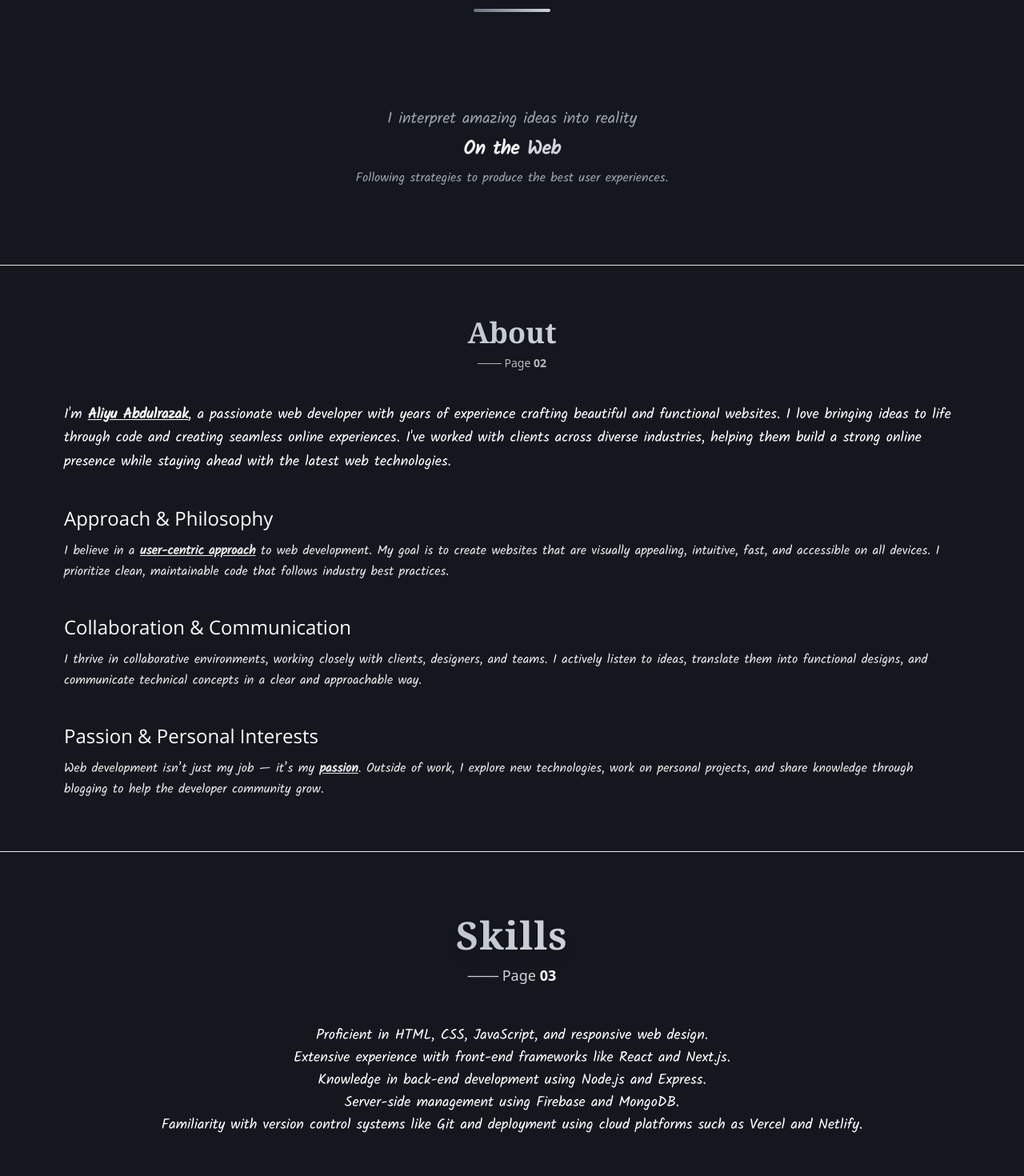
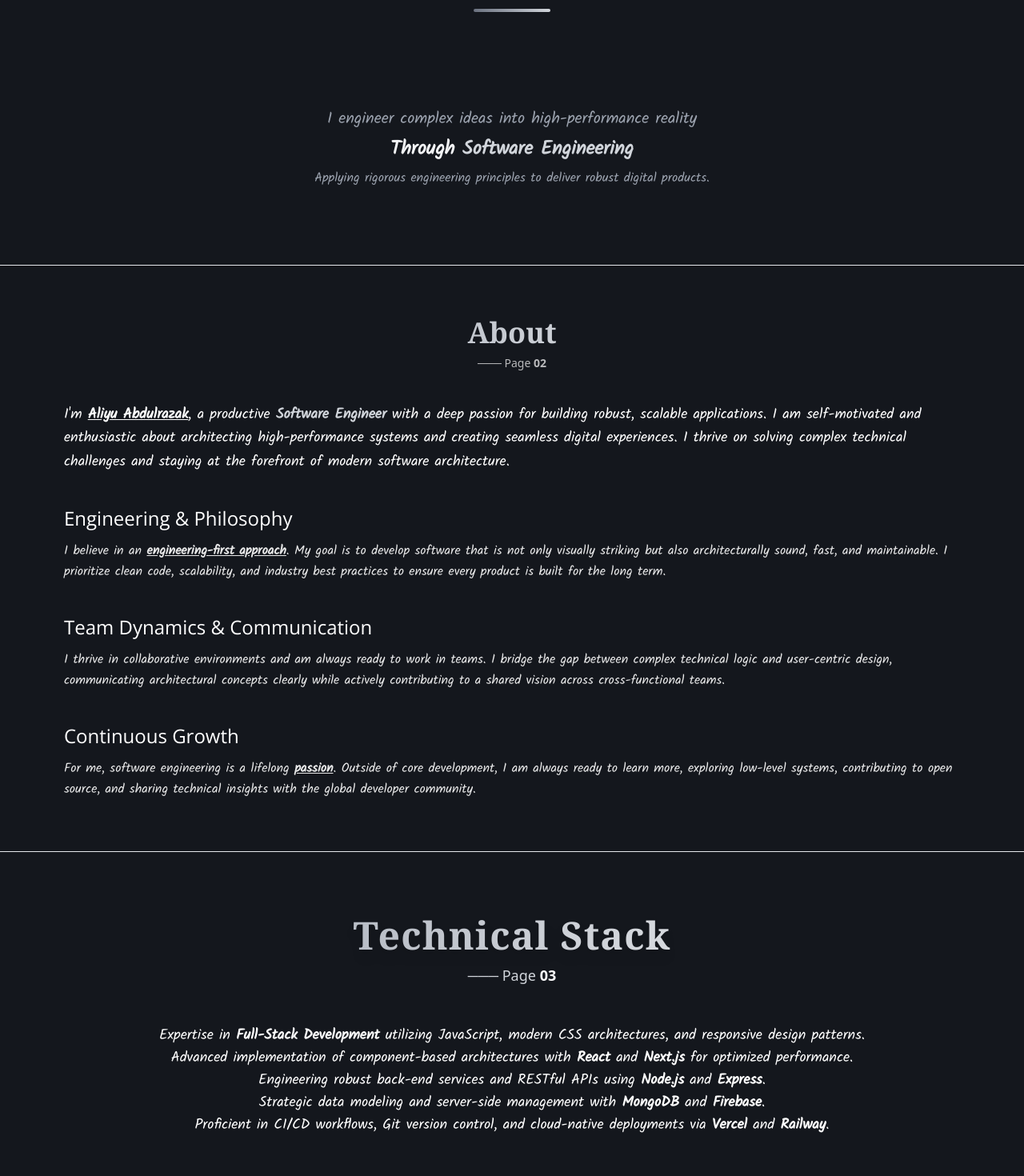
Before and after one commit to Razak002/zakson-portfolio, a React (Create React App) app: page / in a window 1280 px wide. Shown: the part 1080-2550 px from the top of the page at 80% size. Built offline with nearby package versions, Linux system fonts and the light colour scheme.

Commit message:
feat: Add new components for Hero, Passion, About, Project, and Skills sections to the portfolio.

```diff
--- a/src/components/Hero.jsx
+++ b/src/components/Hero.jsx
@@ -45,9 +45,7 @@ function Hero() {
             variants={fadeInUp}
             className="text-white text-lg md:text-xl font-kalam"
           >
-            I'm a productive Software engineer with great passions. I am
-            self-motivated, enthusiastic, and always ready to work in teams and
-            to learn more.
+            Results-driven Software Engineer with a focus on efficiency and innovation. Enthusiastic about collaborative problem-solving and committed to continuous learning in the ever-evolving tech landscape
           </motion.p>
 
           <motion.div
--- a/src/components/Passion.jsx
+++ b/src/components/Passion.jsx
@@ -1,44 +1,3 @@
-// import React from 'react';
-
-// function Passion() {
-//   return (
-//     <div className="bg-zinc-800 p-6 w-[100%] h-auto md:p-10 text-white flex flex-col items-center">
-
-//       {/* Title Section */}
-//       <h2 className="text-3xl md:text-4xl text-white text-center font-serif font-bold mb-4">
-//         Passion Driven
-//       </h2>
-
-//       <h1 className="text-white text-lg md:text-xl font-kalam text-center mb-2">
-//         This is exactly what I know how to do best
-//       </h1>
-
-//       <p className="text-center mb-6 text-sm md:text-base font-kalam">
-//         I develop websites with amazing user experiences.
-//       </p>
-
-//       {/* Divider Line */}
-//       <div className="w-24 h-1 bg-white my-4"></div>
-
-//       {/* Secondary Section */}
-//       <div className="py-7 mt-10 md:mt-20">
-//         <h2 className="text-white text-lg md:text-xl text-center font-kalam mb-2">
-//           I interpret amazing ideas into reality
-//         </h2>
-
-//         <h2 className="text-white text-xl text-center font-kalam mb-4">
-//           On the Web
-//         </h2>
-
-//         <p className="text-center text-sm md:text-base font-kalam">
-//           Following strategies to produce the best user experiences.
-//         </p>
-//       </div>
-//     </div>
-//   );
-// }
-
-// export default Passion;
 import React from "react";
 import { motion } from "framer-motion";
 
@@ -48,13 +7,13 @@ function Passion() {
     hidden: { opacity: 0 },
     show: {
       opacity: 1,
-      transition: { staggerChildren: 0.3 }
-    }
+      transition: { staggerChildren: 0.3 },
+    },
   };
 
   const fadeInUp = {
     hidden: { opacity: 0, y: 30 },
-    show: { opacity: 1, y: 0, transition: { duration: 0.8, ease: "easeOut" } }
+    show: { opacity: 1, y: 0, transition: { duration: 0.8, ease: "easeOut" } },
   };
 
   return (
@@ -78,14 +37,15 @@ function Passion() {
           variants={fadeInUp}
           className="text-lg md:text-xl font-kalam text-center mt-3 text-gray-300"
         >
-          This is exactly what I know how to do best
+          Engineering solutions is what I do best
         </motion.h1>
 
         <motion.p
           variants={fadeInUp}
           className="text-center text-sm md:text-base font-kalam mt-2 max-w-xl text-gray-400"
         >
-          I develop websites with amazing user experiences.
+          I architect and build scalable software with seamless user
+          experiences.
         </motion.p>
 
         {/* Divider Line */}
@@ -106,21 +66,22 @@ function Passion() {
             variants={fadeInUp}
             className="text-lg md:text-xl font-kalam text-gray-400"
           >
-            I interpret amazing ideas into reality
+            I engineer complex ideas into high-performance reality
           </motion.h2>
 
           <motion.h2
             variants={fadeInUp}
             className="text-xl md:text-2xl font-kalam font-bold text-gray-100"
           >
-            On the <span className="text-gray-300">Web</span>
+            Through <span className="text-gray-300">Software Engineering</span>
           </motion.h2>
 
           <motion.p
             variants={fadeInUp}
             className="text-sm md:text-base font-kalam text-gray-400"
           >
-            Following strategies to produce the best user experiences.
+            Applying rigorous engineering principles to deliver robust digital
+            products.
           </motion.p>
         </motion.div>
       </motion.div>
--- a/src/menue/About.jsx
+++ b/src/menue/About.jsx
@@ -1,46 +1,3 @@
-// import React from 'react'
-
-
-// function About() {
-//   return (
-//     <div id='about'>
-//       <div className='w-[100%] md:py-6 justify-center items-center p-2 md:p-20'>
-
-//         <div className="text-white skills-left md:text-xl font-Gothic animate__animated animate__zoomIn">
-//           <h3 className='py-4'>About</h3>
-//           <h4 className='p-2'>
-//             ───&nbsp;&nbsp;Page <strong >02</strong>
-//           </h4>
-//         </div>
-//         <p className='text-white text-left  py-3 font-kalam'>
-
-//           I'm Aliyu Abdulrazak, a passionate web developer with some years of experience crafting beautiful and functional websites. I love bringing ideas to life through code and creating seamless online experiences.
-
-//           Throughout my career, I've worked with diverse clients from various industries, helping them establish a strong online presence and achieve their digital goals, and I am constantly staying updated with the latest web development trends and technologies.
-//           </p>
-
-//           <h2 className='text-xl py-3 text-white font-openSans'>Approach and Philosophy:</h2>
-
-//         <p className='text-white text-sm font-kalam'>  I believe in a user-centric approach to web development. My goal is to create websites that are not only visually appealing but also intuitive, fast, and accessible across different devices. I prioritize clean and maintainable code, adhering to industry best practices and following the latest web standards.</p>
-
-//        <h2 className='text-xl  py-3 text-white font-openSans'>Collaboration and Communication:</h2>
-
-//         <p className='text-white text-sm font-kalam'>  I thrive in collaborative environments, working closely with clients, designers, and other team members. I actively listen to their ideas and requirements, translating them into functional and visually captivating websites. My strong communication skills enable me to effectively convey technical concepts to non-technical stakeholders, fostering productive and smooth collaborations.</p>
-
-//         <h2 className='text-xl  py-3 text-white font-openSans'>Passion and Personal Interests:</h2>
-
-//          <p className='text-white text-sm font-kalam'> Web development is not just a job for me; it's my passion. Outside of work, I enjoy exploring new web technologies and experimenting with personal projects. I'm also an avid blogger, where I share insights and tips on web development to contribute to the larger developer community.    </p>
-
-
-
-//       </div>
-
-//     </div>
-//   )
-// }
-
-// export default About
-
 import React from "react";
 import { motion } from "framer-motion";
 
@@ -91,10 +48,9 @@ function About() {
           className="font-kalam text-lg leading-relaxed max-w-3xl mx-auto md:mx-0"
         >
           I'm <span className="underline font-semibold">Aliyu Abdulrazak</span>,
-          a passionate web developer with years of experience crafting beautiful and functional websites.
-          I love bringing ideas to life through code and creating seamless online experiences.
-          I've worked with clients across diverse industries, helping them build a strong online presence
-          while staying ahead with the latest web technologies.
+          a productive <span className="text-gray-300 font-bold">Software Engineer</span> with a deep passion for building robust, scalable applications.
+          I am self-motivated and enthusiastic about architecting high-performance systems and creating seamless digital experiences.
+          I thrive on solving complex technical challenges and staying at the forefront of modern software architecture.
         </motion.p>
 
         {/* Approach */}
@@ -102,11 +58,12 @@ function About() {
           variants={fadeInUp}
           className="space-y-3"
         >
-          <h2 className="text-2xl font-openSans">Approach & Philosophy</h2>
+          <h2 className="text-2xl font-openSans">Engineering & Philosophy</h2>
           <p className="font-kalam text-base opacity-90 max-w-3xl leading-relaxed">
-            I believe in a <span className="underline font-semibold">user-centric approach</span> to web development.
-            My goal is to create websites that are visually appealing, intuitive, fast, and accessible on all devices.
-            I prioritize clean, maintainable code that follows industry best practices.
+            I believe in an <span className="underline font-semibold">engineering-first approach</span>.
+            My goal is to develop software that is not only visually striking but also architecturally sound,
+            fast, and maintainable. I prioritize clean code, scalability, and industry best practices
+            to ensure every product is built for the long term.
           </p>
         </motion.div>
 
@@ -115,11 +72,12 @@ function About() {
           variants={fadeInUp}
           className="space-y-3"
         >
-          <h2 className="text-2xl font-openSans">Collaboration & Communication</h2>
+          <h2 className="text-2xl font-openSans">Team Dynamics & Communication</h2>
           <p className="font-kalam text-base opacity-90 max-w-3xl leading-relaxed">
-            I thrive in collaborative environments, working closely with clients, designers, and teams.
-            I actively listen to ideas, translate them into functional designs,
-            and communicate technical concepts in a clear and approachable way.
+            I thrive in collaborative environments and am always ready to work in teams.
+            I bridge the gap between complex technical logic and user-centric design,
+            communicating architectural concepts clearly while actively contributing to a shared vision
+            across cross-functional teams.
           </p>
         </motion.div>
 
@@ -128,12 +86,11 @@ function About() {
           variants={fadeInUp}
           className="space-y-3"
         >
-          <h2 className="text-2xl font-openSans">Passion & Personal Interests</h2>
+          <h2 className="text-2xl font-openSans">Continuous Growth</h2>
           <p className="font-kalam text-base opacity-90 max-w-3xl leading-relaxed">
-            Web development isn’t just my job — it’s my{" "}
-            <span className="underline font-semibold">passion</span>.
-            Outside of work, I explore new technologies, work on personal projects,
-            and share knowledge through blogging to help the developer community grow.
+            For me, software engineering is a lifelong <span className="underline font-semibold">passion</span>.
+            Outside of core development, I am always ready to learn more, exploring low-level systems,
+            contributing to open source, and sharing technical insights with the global developer community.
           </p>
         </motion.div>
       </motion.div>
--- a/src/menue/Project.jsx
+++ b/src/menue/Project.jsx
@@ -1,4 +1,3 @@
-
 import React from "react";
 import { FaExternalLinkSquareAlt, FaGithub } from "react-icons/fa";
 import { WORKS } from "../distl/data";
@@ -21,7 +20,11 @@ function Project() {
 
   const popIn = {
     hidden: { opacity: 0, scale: 0.9 },
-    show: { opacity: 1, scale: 1, transition: { duration: 0.6, ease: "easeOut" } },
+    show: {
+      opacity: 1,
+      scale: 1,
+      transition: { duration: 0.6, ease: "easeOut" },
+    },
   };
 
   return (
@@ -40,20 +43,19 @@ function Project() {
             variants={fadeInUp}
             className="text-4xl md:text-5xl font-serif font-bold tracking-wide text-white drop-shadow-lg"
           >
-            Projects
+            Featured Projects
           </motion.h3>
-          <motion.h4
-            variants={fadeInUp}
-            className="text-lg mt-3 text-gray-300"
-          >
+          <motion.h4 variants={fadeInUp} className="text-lg mt-3 text-gray-300">
             ─── Page <strong className="text-white">04</strong>
           </motion.h4>
           <motion.p
             variants={fadeInUp}
             className="text-gray-300 max-w-3xl mx-auto mt-4 font-kalam text-sm md:text-lg"
           >
-            I build web apps with well-oriented user interfaces (UI), fully responsive layouts,
-            strong data protection, fast loading times, and built-in integrations.
+            I engineer scalable applications featuring optimized architectural
+            patterns, high-performance delivery, and robust end-to-end security.
+            My focus is on developing resilient back-end infrastructures paired
+            with intuitive, fully-responsive user interfaces.
           </motion.p>
         </motion.div>
 
--- a/src/menue/Skills.jsx
+++ b/src/menue/Skills.jsx
@@ -1,43 +1,3 @@
-// import React from 'react';
-
-// function Skills() {
-//   return (
-//     <div id="skills" className=" p-6 w-full h-auto md:p-20 text-white">
-//       {/* Skills Title Section */}
-//       <div className="text-center mb-8">
-//         <h3 className="text-3xl md:text-4xl font-serif font-bold">Skills</h3>
-//         <h4 className="text-lg mt-2">─── Page <strong>03</strong></h4>
-//       </div>
-
-//       {/* Skills Description Section */}
-//       <div className="text-white font-kalam text-sm md:text-base leading-6 mb-12">
-//         <p>Proficient in HTML, CSS, JavaScript, and responsive web design.</p>
-//         <p>Extensive experience with front-end frameworks like React and Next.js.</p>
-//         <p>Knowledge in back-end development using Node.js and Express.</p>
-//         <p>Server-side management using Firebase and MongoDB.</p>
-//         <p>Familiarity with version control systems like Git and deployment using cloud platforms such as Vercel and Netlify.</p>
-//       </div>
-
-//       {/* Skills Icons Section */}
-//       <div className="grid grid-cols-4 sm:grid-cols-3 md:grid-cols-4 lg:grid-cols-6 gap-8 items-center justify-center">
-//         <img src="https://cdn.jsdelivr.net/gh/devicons/devicon/icons/html5/html5-plain-wordmark.svg" alt="HTML5" className="w-16 md:w-20 hover:scale-125 duration-200" />
-//         <img src="https://cdn.jsdelivr.net/gh/devicons/devicon/icons/css3/css3-plain-wordmark.svg" alt="CSS3" className="w-16 md:w-20 hover:scale-125 duration-200" />
-//         <img src="https://cdn.jsdelivr.net/gh/devicons/devicon/icons/javascript/javascript-original.svg" alt="JavaScript" className="w-16 md:w-20 hover:scale-125 duration-200" />
-//         <img src="https://cdn.jsdelivr.net/gh/devicons/devicon/icons/nodejs/nodejs-original-wordmark.svg" alt="Node.js" className="w-16 md:w-20 hover:scale-125 duration-200" />
-//         <img src="https://cdn.jsdelivr.net/gh/devicons/devicon/icons/mongodb/mongodb-original-wordmark.svg" alt="MongoDB" className="w-16 md:w-20 hover:scale-125 duration-200" />
-//         <img src="https://cdn.jsdelivr.net/gh/devicons/devicon@latest/icons/tailwindcss/tailwindcss-original-wordmark.svg" alt='tailwind' className="w-16 md:w-20 hover:scale-125 duration-200" />
-//         <img src="https://cdn.jsdelivr.net/gh/devicons/devicon/icons/express/express-original-wordmark.svg" alt="Express.js" className="w-16 md:w-20 bg-white p-2 rounded hover:scale-125 duration-200" />
-//         <img src="https://cdn.jsdelivr.net/gh/devicons/devicon/icons/bootstrap/bootstrap-original-wordmark.svg" alt="Bootstrap" className="w-16 md:w-20 hover:scale-125 duration-200" />
-//         <img src="https://cdn.jsdelivr.net/gh/devicons/devicon/icons/react/react-original-wordmark.svg" alt="React" className="w-16 md:w-20 hover:scale-125 duration-200" />
-//         <img src="https://cdn.jsdelivr.net/gh/devicons/devicon/icons/git/git-plain-wordmark.svg" alt="Git" className="w-16 md:w-20 hover:scale-125 duration-200" />
-//         <img src="https://cdn.jsdelivr.net/gh/devicons/devicon/icons/vscode/vscode-original-wordmark.svg" alt="VS Code" className="w-16 md:w-20 hover:scale-125 duration-200" />
-//         <img src="https://cdn.jsdelivr.net/gh/devicons/devicon/icons/nextjs/nextjs-original-wordmark.svg" alt="Next.js" className="w-16 md:w-20 bg-white p-2 rounded hover:scale-125 duration-200" />
-//       </div>
-//     </div>
-//   );
-// }
-
-// export default Skills;
 import React from "react";
 import { motion } from "framer-motion";
 
@@ -131,7 +91,7 @@ function Skills() {
           variants={fadeInUp}
           className="text-4xl md:text-5xl font-serif font-bold bg-gradient-to-r from-gray-400 to-gray-100 bg-clip-text text-transparent tracking-wide drop-shadow-lg"
         >
-          Skills
+          Technical Stack
         </motion.h3>
         <motion.h4
           variants={fadeInUp}
@@ -149,13 +109,20 @@ function Skills() {
         whileInView="show"
         viewport={{ once: true, amount: 0.3 }}
       >
-        <motion.p variants={fadeInUp}>Proficient in HTML, CSS, JavaScript, and responsive web design.</motion.p>
-        <motion.p variants={fadeInUp}>Extensive experience with front-end frameworks like React and Next.js.</motion.p>
-        <motion.p variants={fadeInUp}>Knowledge in back-end development using Node.js and Express.</motion.p>
-        <motion.p variants={fadeInUp}>Server-side management using Firebase and MongoDB.</motion.p>
         <motion.p variants={fadeInUp}>
-          Familiarity with version control systems like Git and deployment using
-          cloud platforms such as Vercel and Netlify.
+          Expertise in <strong>Full-Stack Development</strong> utilizing JavaScript, modern CSS architectures, and responsive design patterns.
+        </motion.p>
+        <motion.p variants={fadeInUp}>
+          Advanced implementation of component-based architectures with <strong>React</strong> and <strong>Next.js</strong> for optimized performance.
+        </motion.p>
+        <motion.p variants={fadeInUp}>
+          Engineering robust back-end services and RESTful APIs using <strong>Node.js</strong> and <strong>Express</strong>.
+        </motion.p>
+        <motion.p variants={fadeInUp}>
+          Strategic data modeling and server-side management with <strong>MongoDB</strong> and <strong>Firebase</strong>.
+        </motion.p>
+        <motion.p variants={fadeInUp}>
+          Proficient in CI/CD workflows, Git version control, and cloud-native deployments via <strong>Vercel</strong> and <strong>Railway</strong>.
         </motion.p>
       </motion.div>
 
```
